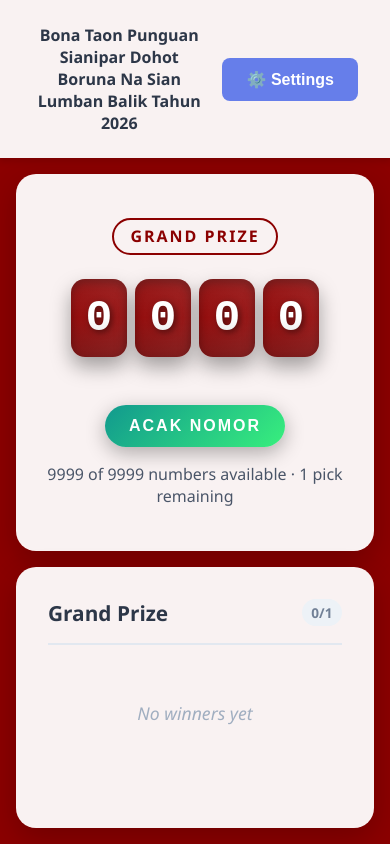
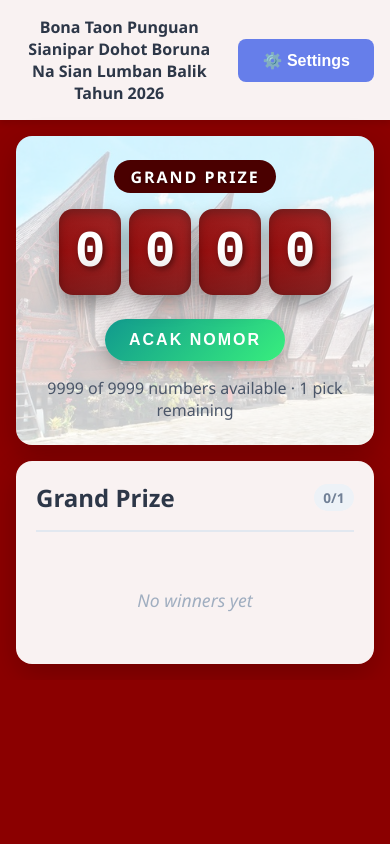
Before and after one commit to kevincsianipar/doorprize-app, a React (Create React App) app: page / in a window 390 px wide. Built offline with nearby package versions, Linux system fonts and the light colour scheme.

Commit message:
update the styling

```diff
--- a/src/App.css
+++ b/src/App.css
@@ -7,19 +7,21 @@
 body {
   font-family: 'Segoe UI', Tahoma, Geneva, Verdana, sans-serif;
   background: #8b0000;
-  min-height: 100vh;
+  height: 100vh;
+  overflow: hidden;
 }
 
 .App {
-  min-height: 100vh;
+  height: 100vh;
   display: flex;
   flex-direction: column;
+  overflow: hidden;
 }
 
 /* ── Header ── */
 .app-header {
   background: rgba(255, 255, 255, 0.95);
-  padding: 1.5rem 2rem;
+  padding: 1rem 1rem;
   box-shadow: 0 4px 6px rgba(0, 0, 0, 0.1);
   display: flex;
   justify-content: space-between;
@@ -60,7 +62,7 @@ body {
   background: rgba(0, 0, 0, 0.25);
   display: flex;
   gap: 0.5rem;
-  padding: 0.75rem 2rem;
+  padding: 0.5rem 1rem;
   overflow-x: auto;
   flex-shrink: 0;
 }
@@ -150,16 +152,20 @@ body {
 .main-container {
   display: flex;
   flex: 1;
-  padding: 2rem;
-  gap: 2rem;
+  padding: 0.75rem 1rem;
+  gap: 1rem;
+  align-items: stretch;
+  min-height: 0;
 }
 
 /* ── Randomizer ── */
 .randomizer-section {
-  flex: 3;
-  background: rgba(255, 255, 255, 0.95);
-  border-radius: 20px;
-  padding: 3rem;
+  flex: 13;
+  background:
+    linear-gradient(rgba(255, 255, 255, 0.78), rgba(255, 255, 255, 0.78)),
+    url('./bg-batak.png') center / cover no-repeat;
+  border-radius: 16px;
+  padding: 1.5rem 2rem;
   display: flex;
   flex-direction: column;
   align-items: center;
@@ -168,40 +174,38 @@ body {
 }
 
 .active-category-header {
-  display: flex;
-  flex-direction: column;
-  align-items: center;
-  gap: 0.3rem;
-  margin-bottom: 1.5rem;
+  margin-bottom: 1rem;
 }
 
 .active-category-label {
-  font-size: 1.5rem;
+  font-size: 1.7rem;
   font-weight: 700;
-  color: #8b0000;
+  color: #ffffff;
   text-transform: uppercase;
   letter-spacing: 2px;
-  padding: 0.5rem 1.5rem;
-  border: 2.5px solid #8b0000;
+  padding: 0.55rem 1.75rem;
+  background: #4a0000;
   border-radius: 50px;
+  text-shadow: 0 1px 3px rgba(0, 0, 0, 0.4);
 }
 
-.active-prize-name {
-  font-size: 1.3rem;
-  font-weight: 600;
-  color: #4a5568;
+.active-prize-separator {
+  font-weight: 400;
+  color: #ffffff;
+  opacity: 0.9;
+  letter-spacing: 1px;
 }
 
 .slot-machine {
   display: flex;
   gap: 1rem;
-  margin-bottom: 3rem;
+  margin-bottom: 1.5rem;
   perspective: 1000px;
 }
 
 .digit-slot {
-  width: 120px;
-  height: 165px;
+  width: 135px;
+  height: 185px;
   background: linear-gradient(145deg, #8b0000, #a52a2a);
   border-radius: 14px;
   display: flex;
@@ -237,7 +241,7 @@ body {
 }
 
 .digit {
-  font-size: 6rem;
+  font-size: 7rem;
   font-weight: 800;
   color: #ffffff;
   text-shadow: 2px 2px 6px rgba(0, 0, 0, 0.5);
@@ -355,15 +359,15 @@ body {
 
 /* ── Winners Section ── */
 .winners-section {
-  flex: 1;
+  flex: 7;
   background: rgba(255, 255, 255, 0.95);
-  border-radius: 20px;
-  padding: 2rem;
+  border-radius: 16px;
+  padding: 1.25rem 1.25rem;
   box-shadow: 0 10px 30px rgba(0, 0, 0, 0.2);
   display: flex;
   flex-direction: column;
-  max-height: calc(100vh - 200px);
-  min-width: 280px;
+  min-width: 300px;
+  overflow: hidden;
 }
 
 .winners-header {
@@ -386,7 +390,7 @@ body {
 
 .winners-header h2 {
   color: #2d3748;
-  font-size: 1.3rem;
+  font-size: 1.5rem;
   white-space: nowrap;
   overflow: hidden;
   text-overflow: ellipsis;
@@ -418,9 +422,10 @@ body {
 .winners-list {
   flex: 1;
   overflow-y: auto;
-  display: flex;
-  flex-direction: column;
-  gap: 0.75rem;
+  display: grid;
+  grid-template-columns: 1fr 1fr;
+  gap: 0.6rem;
+  align-content: start;
 }
 
 .winners-list::-webkit-scrollbar {
@@ -452,7 +457,7 @@ body {
 /* ── Winner Cards ── */
 .winner-card {
   border-radius: 12px;
-  padding: 0.9rem 1rem;
+  padding: 0.8rem 0.9rem;
   display: flex;
   justify-content: space-between;
   align-items: center;
@@ -504,13 +509,14 @@ body {
 }
 
 .winner-number {
-  font-size: 1.7rem;
-  font-weight: 800;
+  font-size: 2.2rem;
+  font-weight: 900;
   color: #ffffff;
   font-family: 'Courier New', monospace;
   text-shadow: 1px 1px 3px rgba(0, 0, 0, 0.3);
   line-height: 1;
-  margin-bottom: 0.25rem;
+  margin-bottom: 0.2rem;
+  letter-spacing: 1px;
 }
 
 .winner-meta {
@@ -521,15 +527,15 @@ body {
 }
 
 .winner-order {
-  font-size: 0.8rem;
-  color: rgba(255, 255, 255, 0.85);
+  font-size: 0.7rem;
+  color: rgba(255, 255, 255, 0.8);
   font-weight: 600;
 }
 
 .winner-status-tag {
-  font-size: 0.7rem;
+  font-size: 0.65rem;
   font-weight: 700;
-  padding: 0.1rem 0.45rem;
+  padding: 0.1rem 0.4rem;
   border-radius: 50px;
   text-transform: uppercase;
   letter-spacing: 0.5px;
@@ -933,6 +939,11 @@ body {
 
 /* ── Responsive ── */
 @media (max-width: 1024px) {
+  body, .App {
+    height: auto;
+    overflow: auto;
+  }
+
   .main-container {
     flex-direction: column;
   }
@@ -943,8 +954,13 @@ body {
 
   .winners-section {
     flex: 1;
-    max-height: 400px;
+    max-height: 500px;
     min-width: unset;
+    overflow: hidden;
+  }
+
+  .winners-list {
+    grid-template-columns: 1fr 1fr;
   }
 
   .app-title {
@@ -952,20 +968,16 @@ body {
   }
 
   .digit-slot {
-    width: 80px;
-    height: 112px;
+    width: 90px;
+    height: 124px;
   }
 
   .digit {
-    font-size: 4rem;
+    font-size: 4.5rem;
   }
 
   .active-category-label {
-    font-size: 1.2rem;
-  }
-
-  .active-prize-name {
-    font-size: 1.05rem;
+    font-size: 1.3rem;
   }
 
   .action-btn {
@@ -989,21 +1001,17 @@ body {
   }
 
   .digit-slot {
-    width: 56px;
-    height: 78px;
+    width: 62px;
+    height: 86px;
   }
 
   .digit {
-    font-size: 2.8rem;
+    font-size: 3.2rem;
   }
 
   .active-category-label {
     font-size: 1rem;
     padding: 0.35rem 1rem;
-  }
-
-  .active-prize-name {
-    font-size: 0.95rem;
   }
 
   .slot-machine {
@@ -1013,6 +1021,10 @@ body {
   .action-btn {
     padding: 0.75rem 1.5rem;
     font-size: 1rem;
+  }
+
+  .winners-list {
+    grid-template-columns: 1fr;
   }
 
   .randomizer-section {
--- a/src/App.js
+++ b/src/App.js
@@ -347,10 +347,12 @@ function App() {
       <div className="main-container">
         <div className="randomizer-section">
           <div className="active-category-header">
-            <div className="active-category-label">{activeCategory?.name}</div>
-            {activeCategory?.prizeName && (
-              <div className="active-prize-name">{activeCategory.prizeName}</div>
-            )}
+            <div className="active-category-label">
+              {activeCategory?.name}
+              {activeCategory?.prizeName && (
+                <span className="active-prize-separator"> | {activeCategory.prizeName}</span>
+              )}
+            </div>
           </div>
 
           <div className={`slot-machine ${isDramatic ? 'dramatic' : ''}`}>
@@ -409,7 +411,7 @@ function App() {
                         <span className="winner-status-tag confirmed-tag">Confirmed</span>
                       )}
                       {winner.status === 'disqualified' && (
-                        <span className="winner-status-tag disqualified-tag">Disqualified</span>
+                        <span className="winner-status-tag disqualified-tag">DSQ</span>
                       )}
                     </div>
                   </div>
```
Also changed, not shown: src/bg-batak.png (added).
